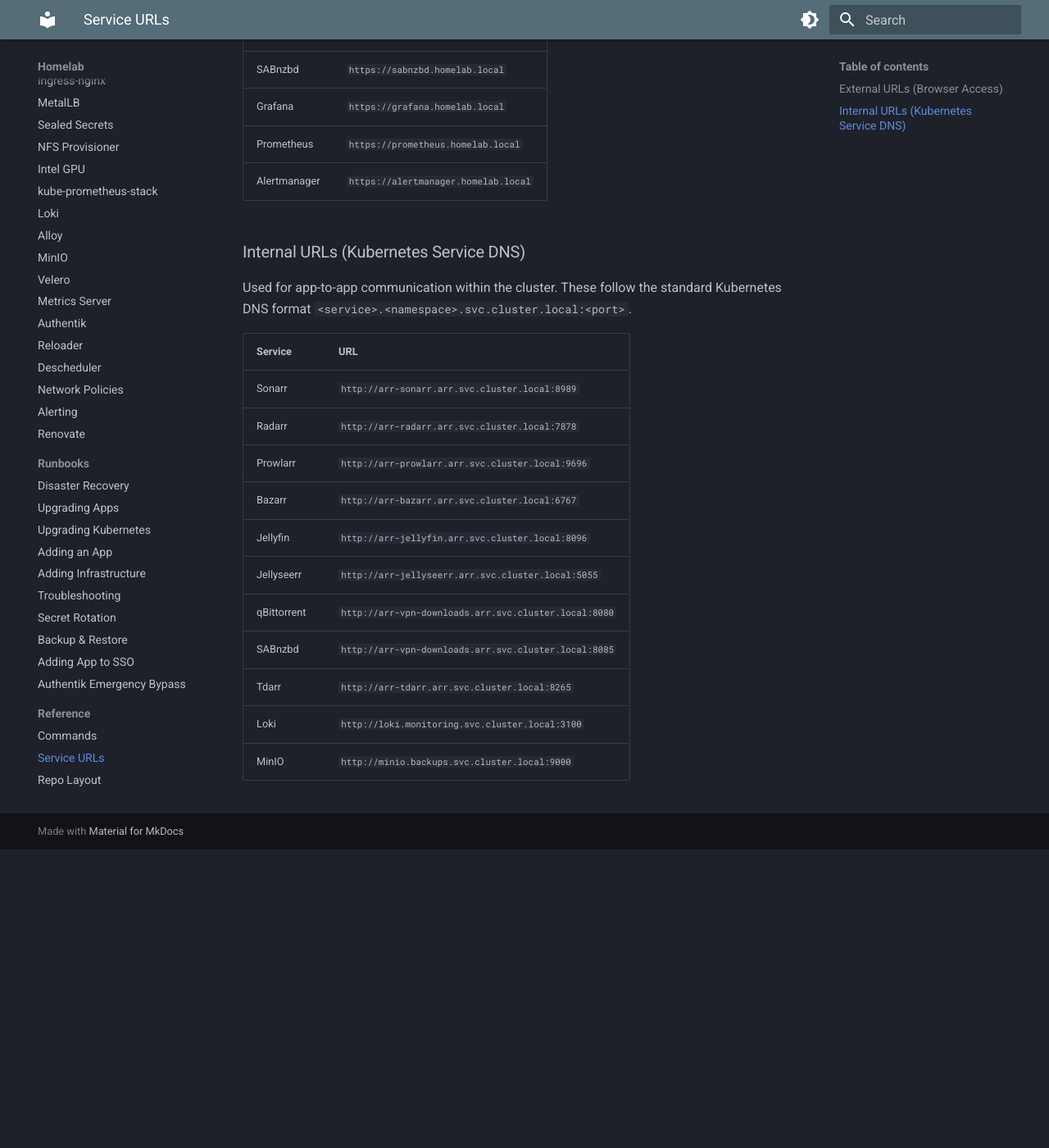
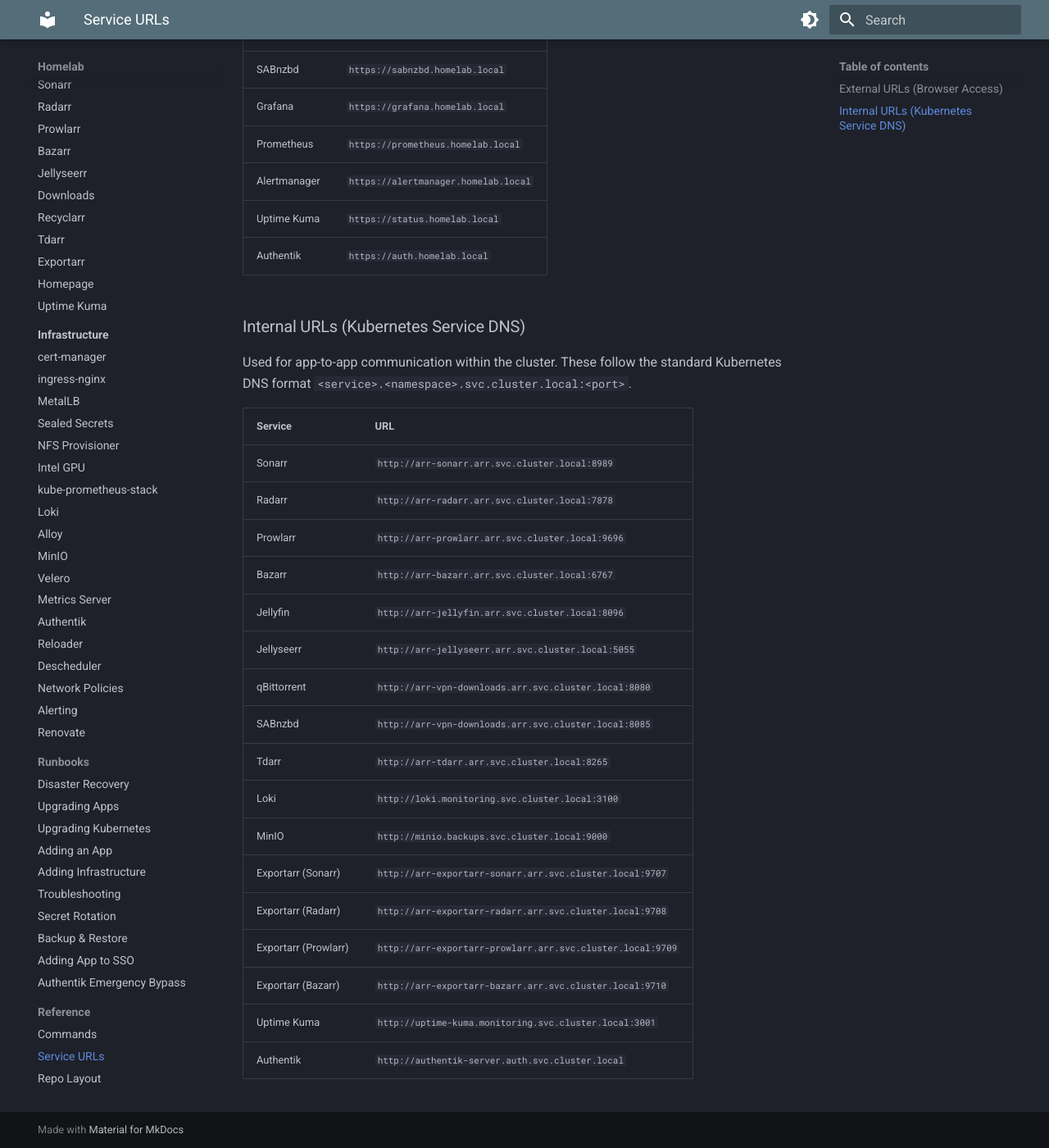
Before and after one commit to kyleseneker/homelab, an MkDocs documentation site: the page built from docs/reference/service-urls.md, in a window 1280 px wide and 1400 px high, scrolled down 731 px. Shown: the whole window at 82% size. Built offline with MkDocs 1.6.1 and Material for MkDocs 9.7.7, drawn with Linux system fonts in a browser that asks for light colours; before the commit the page ends 1767 px from its top, so only the background shows below that.

Commit message:
docs: update architecture, reference, and landing pages for new components

```diff
--- a/docs/reference/service-urls.md
+++ b/docs/reference/service-urls.md
@@ -20,6 +20,8 @@
 | Grafana | `https://grafana.homelab.local` |
 | Prometheus | `https://prometheus.homelab.local` |
 | Alertmanager | `https://alertmanager.homelab.local` |
+| Uptime Kuma | `https://status.homelab.local` |
+| Authentik | `https://auth.homelab.local` |
 
 ### Internal URLs (Kubernetes Service DNS)
 
@@ -38,3 +40,9 @@
 | Tdarr | `http://arr-tdarr.arr.svc.cluster.local:8265` |
 | Loki | `http://loki.monitoring.svc.cluster.local:3100` |
 | MinIO | `http://minio.backups.svc.cluster.local:9000` |
+| Exportarr (Sonarr) | `http://arr-exportarr-sonarr.arr.svc.cluster.local:9707` |
+| Exportarr (Radarr) | `http://arr-exportarr-radarr.arr.svc.cluster.local:9708` |
+| Exportarr (Prowlarr) | `http://arr-exportarr-prowlarr.arr.svc.cluster.local:9709` |
+| Exportarr (Bazarr) | `http://arr-exportarr-bazarr.arr.svc.cluster.local:9710` |
+| Uptime Kuma | `http://uptime-kuma.monitoring.svc.cluster.local:3001` |
+| Authentik | `http://authentik-server.auth.svc.cluster.local` |
```
Also changed, not shown: README.md (+4 -2 lines), docs/architecture/monitoring.md (+11 -0 lines), docs/architecture/networking.md (+6 -0 lines), docs/architecture/overview.md (+5 -0 lines), docs/index.md (+1 -1 lines).
